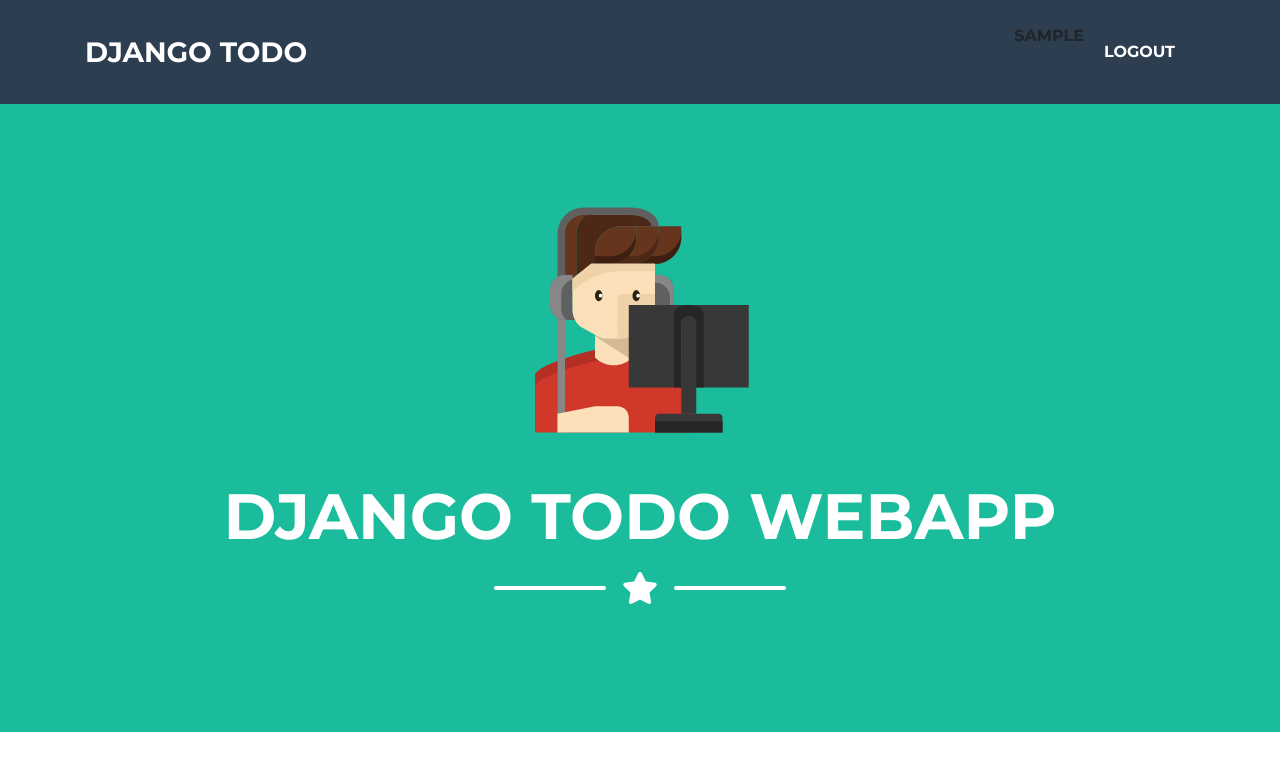
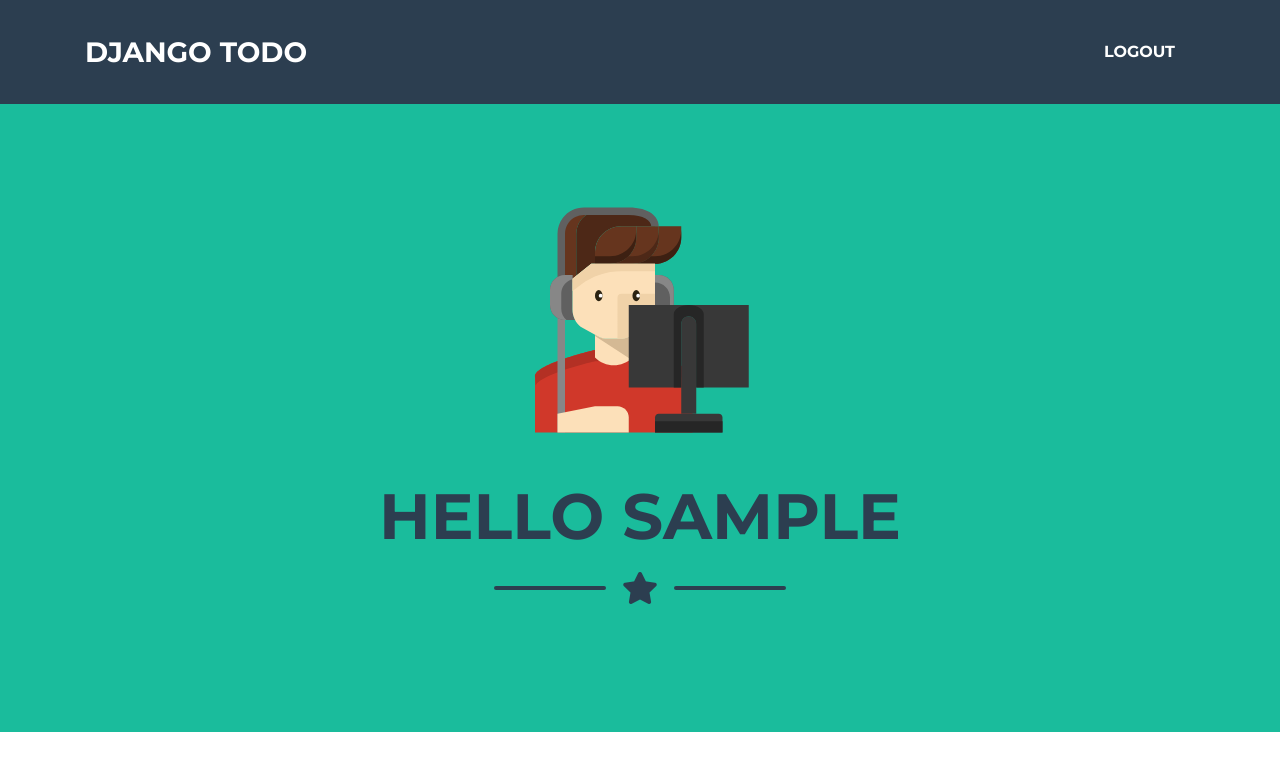
Before and after one commit to AugustineAykara/Django-Login-Page, a Django app: page / in a window 1280 px wide. Shown: the top 771 px of the page. Run offline with Django 3.2, Linux system fonts and the light colour scheme; the visitor is signed in with stand-in values (Sample User, id 1); some libraries are stand-ins or nearby versions.

Commit message:
upload via git

```diff
--- a/djangoTodoApp/templates/home.html
+++ b/djangoTodoApp/templates/home.html
@@ -28,7 +28,7 @@
     <!-- Navigation -->
     <nav class="navbar navbar-expand-lg bg-secondary text-uppercase fixed-top" id="mainNav">
         <div class="container">
-            <a class="navbar-brand js-scroll-trigger" href="#page-top">Django ToDo</a>
+            <a class="navbar-brand js-scroll-trigger" href="/">Django ToDo</a>
             <button
                 class="navbar-toggler navbar-toggler-right text-uppercase font-weight-bold bg-primary text-white rounded"
                 type="button" data-toggle="collapse" data-target="#navbarResponsive" aria-controls="navbarResponsive"
@@ -40,7 +40,6 @@
                 <ul class="navbar-nav ml-auto">
 
                     {% if user.is_authenticated %}
-                    {{user.first_name}}
                     <li class="nav-item mx-0 mx-lg-1">
                         <a class="nav-link py-3 px-0 px-lg-3 rounded" href="accounts/logout">Logout</a>
                     </li>
@@ -66,10 +65,16 @@
             <img class="masthead-avatar mb-5" src="{% static 'img/avataaars.svg' %}" alt="">
 
             <!-- Masthead Heading -->
-            <h1 class="masthead-heading text-uppercase mb-0">Django ToDo WebApp</h1>
+            <h1 class="masthead-heading text-uppercase text-secondary mb-0">
+                {% if user.is_authenticated %}
+                Hello {{user.first_name}}
+                {% else %}
+                DJANGO TODO WEBAPP
+                {% endif%}
+            </h1>
 
             <!-- Icon Divider -->
-            <div class="divider-custom divider-light">
+            <div class="divider-custom divider">
                 <div class="divider-custom-line"></div>
                 <div class="divider-custom-icon">
                     <i class="fas fa-star"></i>
```
Also changed, not shown: djangoTodoApp/templates/login.html (+5 -6 lines), djangoTodoApp/templates/register.html (+6 -6 lines).
